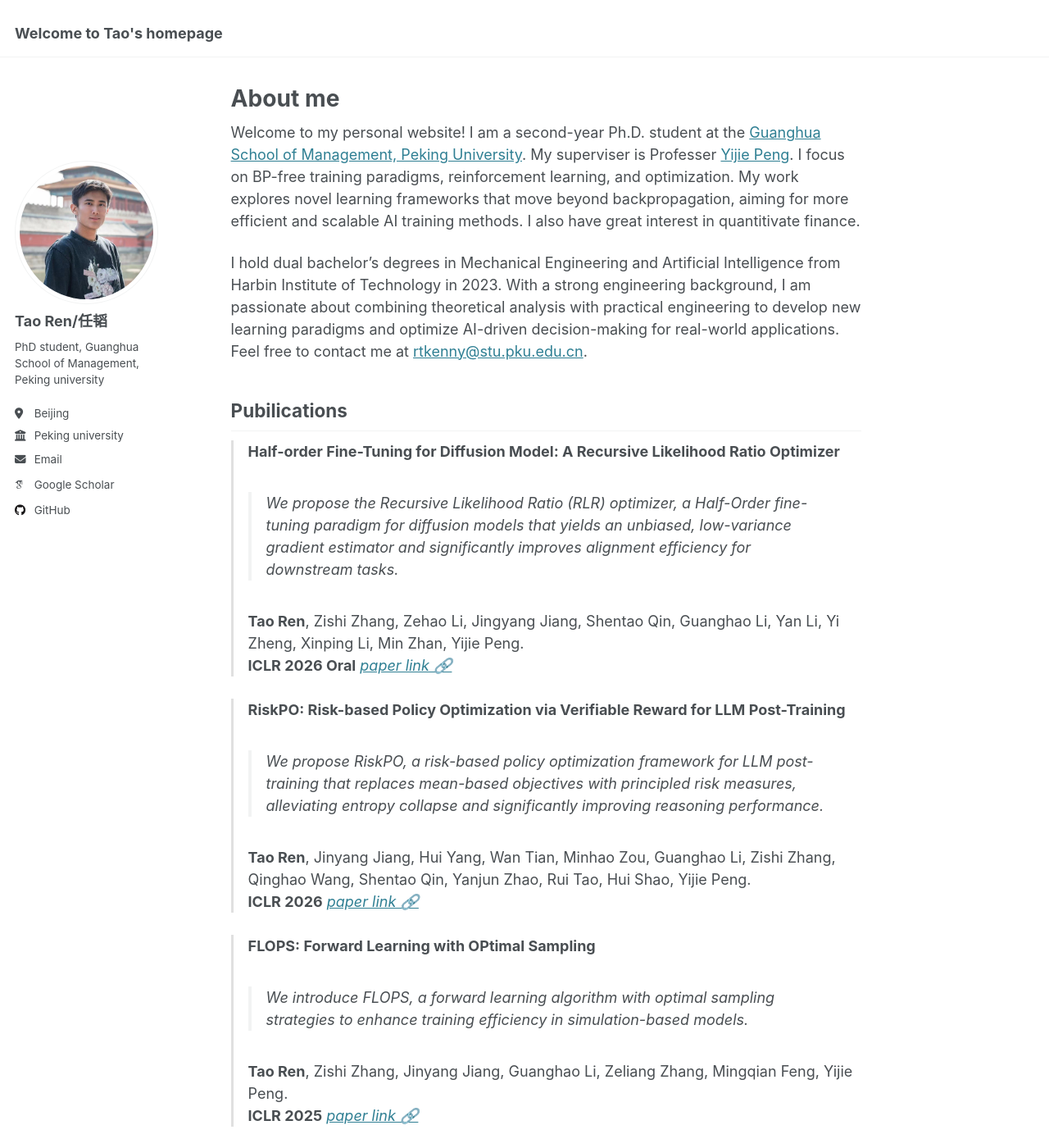
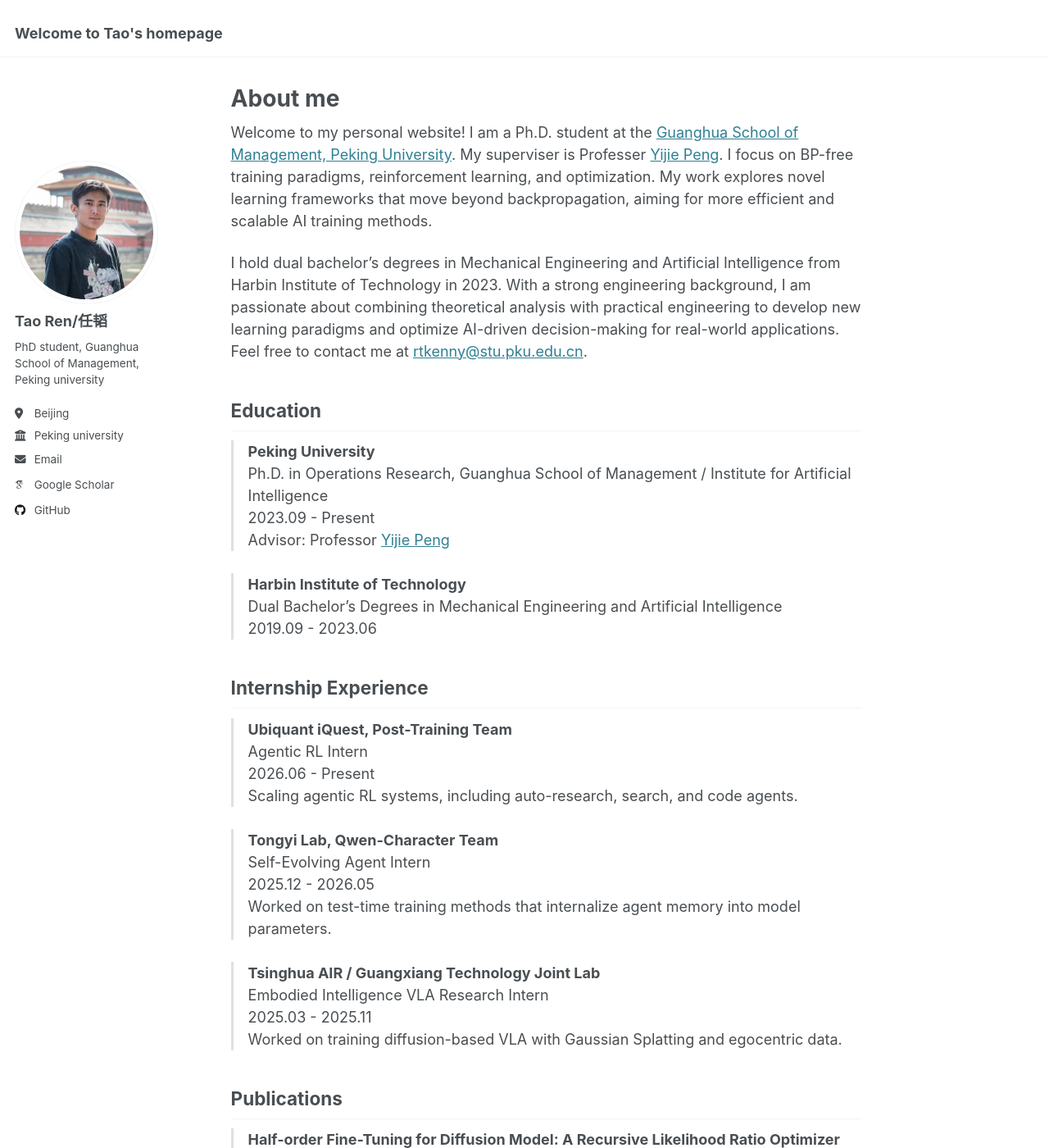
Before and after one commit to RTkenny/RTkenny.github.io, a Jekyll site: the page built from _pages/about.md, in a window 1280 px wide and 1400 px high. Shown: the whole window at 82% size. Built offline with Jekyll 4.4.1, drawn with Linux system fonts in a browser that asks for light colours; some web fonts are replaced; some of the changed text lies outside the part shown.

Commit message:
Update homepage profile sections

```diff
--- a/_pages/about.md
+++ b/_pages/about.md
@@ -7,11 +7,59 @@ redirect_from:
   - /about.html
 ---
 
-Welcome to my personal website! I am a second-year Ph.D. student at the [Guanghua School of Management, Peking University](https://www.gsm.pku.edu.cn/). My superviser is Professer [Yijie Peng](https://www.gsm.pku.edu.cn/faculty/pengyijie/). I focus on BP-free training paradigms, reinforcement learning, and optimization. My work explores novel learning frameworks that move beyond backpropagation, aiming for more efficient and scalable AI training methods. I also have great interest in quantitivate finance.
+Welcome to my personal website! I am a Ph.D. student at the [Guanghua School of Management, Peking University](https://www.gsm.pku.edu.cn/). My superviser is Professer [Yijie Peng](https://www.gsm.pku.edu.cn/faculty/pengyijie/). I focus on BP-free training paradigms, reinforcement learning, and optimization. My work explores novel learning frameworks that move beyond backpropagation, aiming for more efficient and scalable AI training methods.
 
 I hold dual bachelor’s degrees in Mechanical Engineering and Artificial Intelligence from Harbin Institute of Technology in 2023. With a strong engineering background, I am passionate about combining theoretical analysis with practical engineering to develop new learning paradigms and optimize AI-driven decision-making for real-world applications. Feel free to contact me at [rtkenny@stu.pku.edu.cn](mailto:rtkenny@stu.pku.edu.cn).
 
-## Pubilications
+## Education
+
+<div class="about-pub-item" markdown="1">
+
+**Peking University**
+Ph.D. in Operations Research, Guanghua School of Management / Institute for Artificial Intelligence
+2023.09 - Present
+Advisor: Professor [Yijie Peng](https://www.gsm.pku.edu.cn/faculty/pengyijie/)
+
+</div>
+
+<div class="about-pub-item" markdown="1">
+
+**Harbin Institute of Technology**
+Dual Bachelor's Degrees in Mechanical Engineering and Artificial Intelligence
+2019.09 - 2023.06
+
+</div>
+
+## Internship Experience
+
+<div class="about-pub-item" markdown="1">
+
+**Ubiquant iQuest, Post-Training Team**
+Agentic RL Intern
+2026.06 - Present
+Scaling agentic RL systems, including auto-research, search, and code agents.
+
+</div>
+
+<div class="about-pub-item" markdown="1">
+
+**Tongyi Lab, Qwen-Character Team**
+Self-Evolving Agent Intern
+2025.12 - 2026.05
+Worked on test-time training methods that internalize agent memory into model parameters.
+
+</div>
+
+<div class="about-pub-item" markdown="1">
+
+**Tsinghua AIR / Guangxiang Technology Joint Lab**
+Embodied Intelligence VLA Research Intern
+2025.03 - 2025.11
+Worked on training diffusion-based VLA with Gaussian Splatting and egocentric data.
+
+</div>
+
+## Publications
 
 <div class="about-pub-item" markdown="1">
 
@@ -20,6 +68,16 @@ I hold dual bachelor’s degrees in Mechanical Engineering and Artificial Intell
 
 **Tao Ren**, Zishi Zhang, Zehao Li, Jingyang Jiang, Shentao Qin, Guanghao Li, Yan Li, Yi Zheng, Xinping Li, Min Zhan, Yijie Peng.
 **ICLR 2026 Oral** *[paper link 🔗](https://arxiv.org/abs/2502.00639)*
+
+</div>
+
+<div class="about-pub-item" markdown="1">
+
+**OVLR: Efficient and Robust Training via Output-Level Variance-Reduced Likelihood Ratio**
+> We propose the Output-Level Variance-Reduced Likelihood Ratio (OVLR) framework, which injects structured symmetric noise to reduce gradient variance and directly optimize non-differentiable objectives such as 0-1 loss and truncated loss.
+
+Zishi Zhang, **Tao Ren**, Jingyang Jiang, Guanghao Li, Yijie Peng.
+**ICML 2026**  *[paper link 🔗](https://icml.cc/virtual/2026/poster/64062)*
 
 </div>
 
```
Also changed, not shown: 1 other file.
